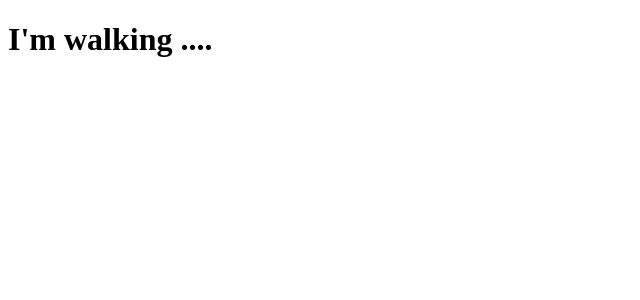
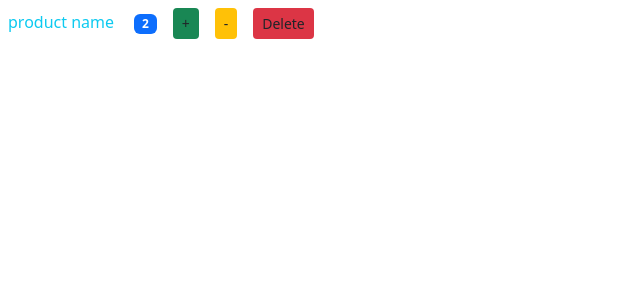
Before and after one commit to SaeedEsmaeelinejad/react-practices, a React (Create React App) app in the folder first-of-first/: page / in a window 1280 px wide. Shown: the top 300 px of the page, without its empty margins (0-640 px from the left). Built offline with nearby package versions, Linux system fonts and the light colour scheme.

Commit message:
use product component

```diff
--- a/first-of-first/package.json
+++ b/first-of-first/package.json
@@ -6,6 +6,7 @@
     "@testing-library/jest-dom": "^5.16.4",
     "@testing-library/react": "^13.3.0",
     "@testing-library/user-event": "^13.5.0",
+    "bootstrap": "^5.2.0",
     "react": "^18.2.0",
     "react-dom": "^18.2.0",
     "react-scripts": "5.0.1",
--- a/first-of-first/src/index.js
+++ b/first-of-first/src/index.js
@@ -1,12 +1,12 @@
 import React from 'react';
 import ReactDOM from 'react-dom/client';
-import Talking, { Walking } from "./person";
+import 'bootstrap/dist/css/bootstrap.min.css'
+import Product from './components/product';
 
 const root = ReactDOM.createRoot(document.getElementById('root'));
 
 root.render(
   <React.StrictMode>
-    <Walking />
-    <Talking />
+    <Product />
   </React.StrictMode>
 );
```
Also changed, not shown: 1 other file (tests, documents, lock files or other folders).
